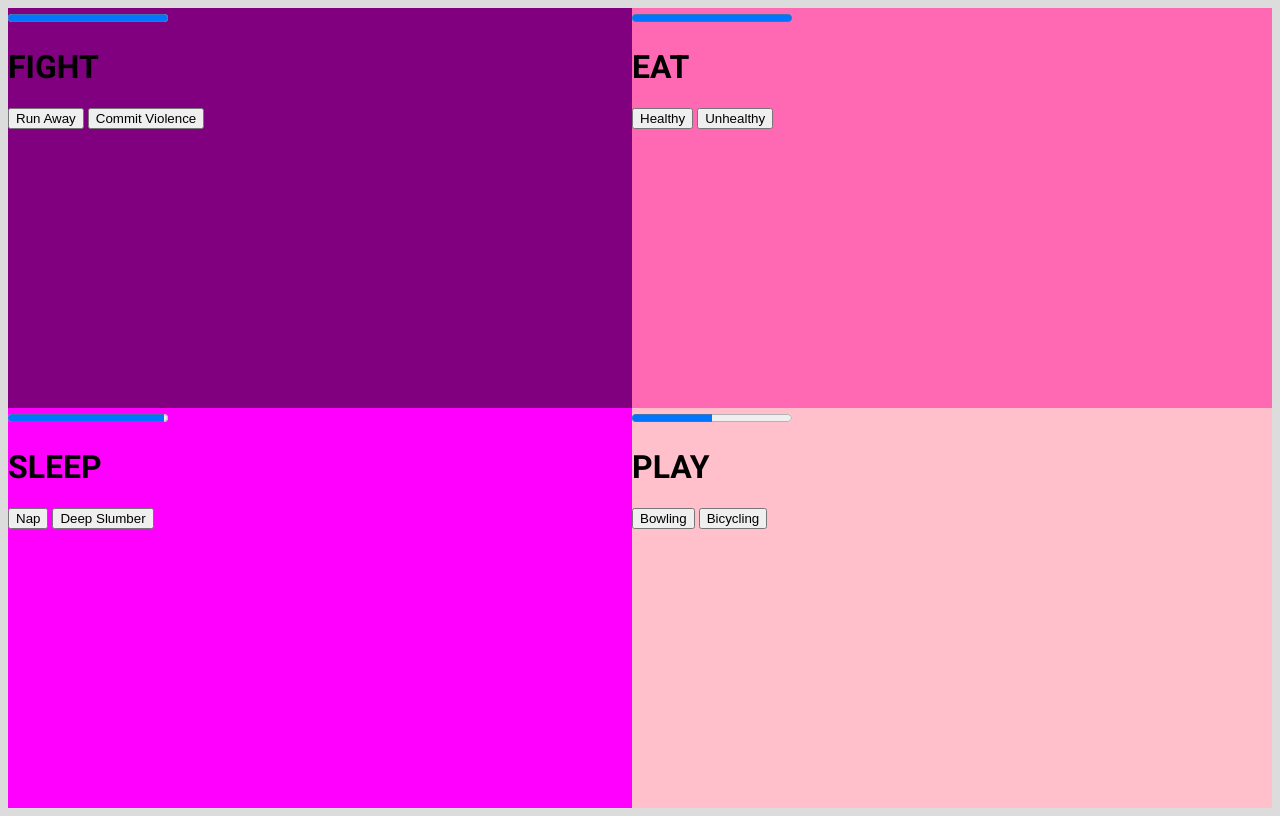
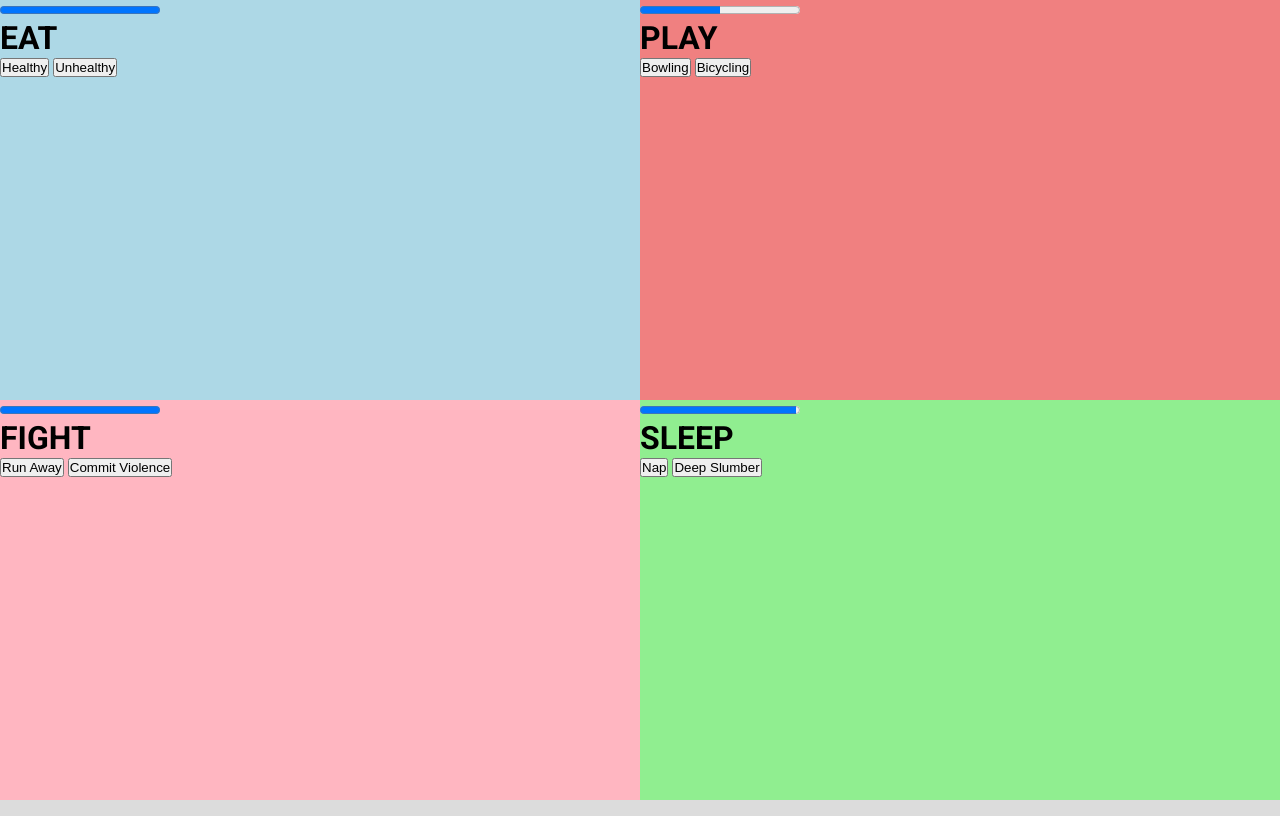
Before and after one commit to maggieisgreene/tamagotchi, a website built with webpack: page src/index.html in a window 1280 px wide. Built offline with nearby package versions, Linux system fonts and the light colour scheme.

Commit message:
Fixed margin problem

```diff
--- a/src/javascripts/components/eat.js
+++ b/src/javascripts/components/eat/eat.js
@@ -1,4 +1,4 @@
-import utilities from '../helpers/utilities';
+import utilities from '../../helpers/utilities';
 
 let full = 100;
 
--- a/src/javascripts/components/fight.js
+++ b/src/javascripts/components/fight/fight.js
@@ -1,4 +1,4 @@
-import utilities from '../helpers/utilities';
+import utilities from '../../helpers/utilities';
 
 let strength = 100;
 
--- a/src/javascripts/components/play.js
+++ b/src/javascripts/components/play/play.js
@@ -1,4 +1,4 @@
-import utilities from '../helpers/utilities';
+import utilities from '../../helpers/utilities';
 
 let fun = 50;
 
--- a/src/javascripts/components/sleep.js
+++ b/src/javascripts/components/sleep/sleep.js
@@ -1,4 +1,4 @@
-import utilities from '../helpers/utilities';
+import utilities from '../../helpers/utilities';
 
 let energy = 100;
 
--- a/src/styles/main.scss
+++ b/src/styles/main.scss
@@ -1,27 +1,40 @@
+*{padding: 0px;
+  margin: 0px;}
+
 body {
     background-color: gainsboro;
     font-family: 'Roboto', sans-serif;
   }
 
-.quad {
-  width: 50vw;
-  height: 50vh;
+
+#app {
+  display: flex;
+  flex-wrap: wrap;
+  justify-content: center;
 }
 
 #eat {
-  background-color: hotpink;
-  float: right;
+  width: 50%;
+  height: 400px;
+  background-color: lightblue;
+  // float: right;
 }
 
 #play {
-  background-color: pink;
-  float: right;
+  width: 50%;
+  height: 400px;
+  background-color: lightcoral;
+  // float: right;
 }
 
 #sleep {
-  background-color: fuchsia;
+  width: 50%;
+  height: 400px;
+  background-color: lightgreen;
 }
 
 #fight {
-  background-color: purple;
+  width: 50%;
+  height: 400px;
+  background-color: lightpink;
 }
```
Also changed, not shown: src/javascripts/main.js (+4 -4 lines), src/javascripts/components/eat/eat.scss (added), src/javascripts/components/fight/fight.scss (added), src/javascripts/components/play/play.scss (added), src/javascripts/components/sleep/sleep.scss (added).
